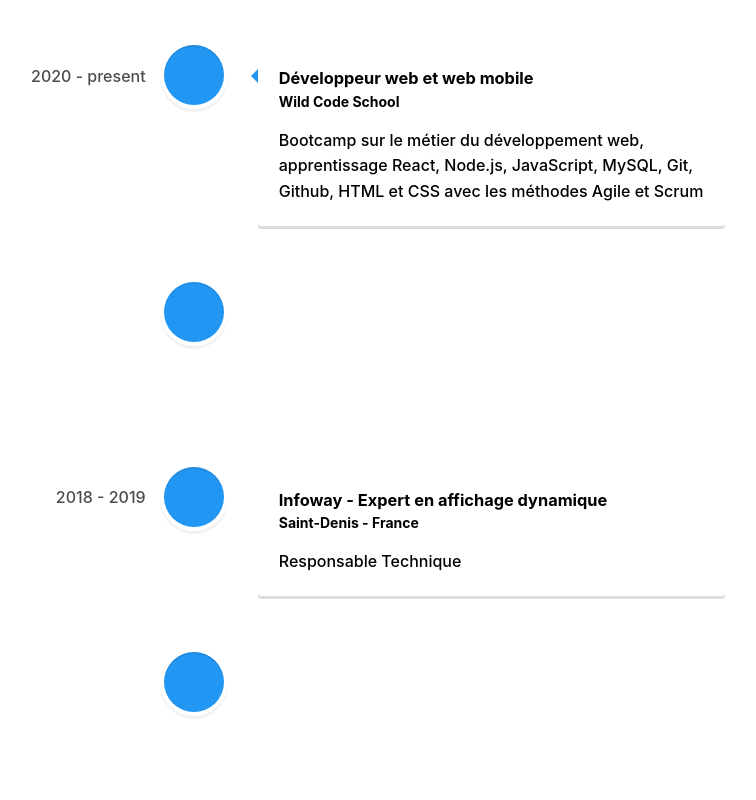
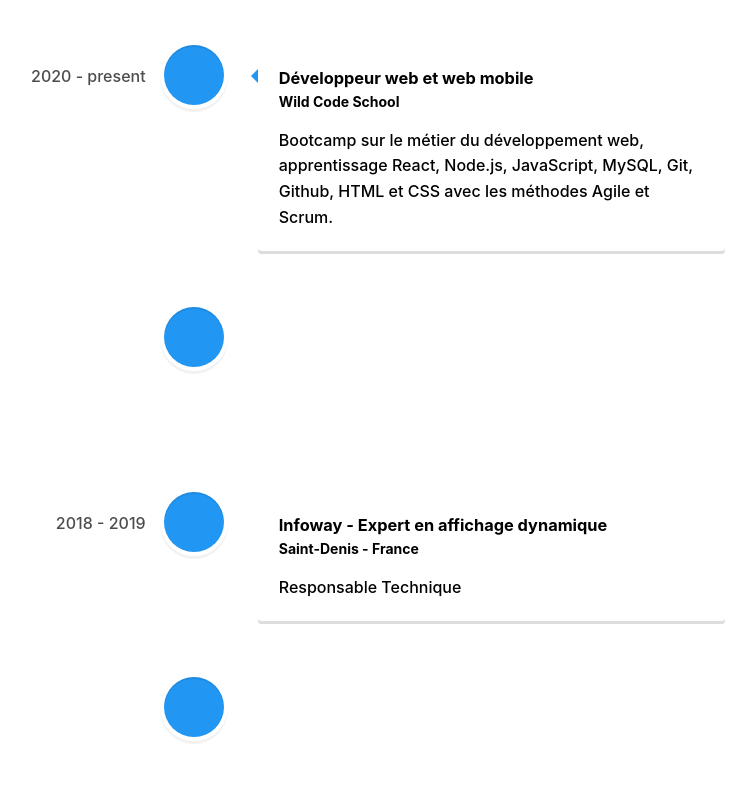
Before and after one commit to Mamednoor/portfolio, a React (Create React App) app: page / in a window 1280 px wide. Shown: the part 1480-2280 px from the top of the page, without its empty margins (446-1202 px from the left). Built offline with nearby package versions, Linux system fonts and the light colour scheme.

Commit message:
correction

```diff
--- a/src/components/pages/Experience.js
+++ b/src/components/pages/Experience.js
@@ -29,7 +29,7 @@ function Experience() {
         <h4 className="vertical-timeline-element-subtitle">Wild Code School</h4>
         <p>
         Bootcamp sur le métier du développement web, apprentissage React, Node.js, JavaScript, MySQL, Git,
-Github, HTML et CSS avec les méthodes Agile et Scrum
+Github, HTML et CSS avec les méthodes Agile et Scrum.
         </p>
       </VerticalTimelineElement>
       <VerticalTimelineElement
```
